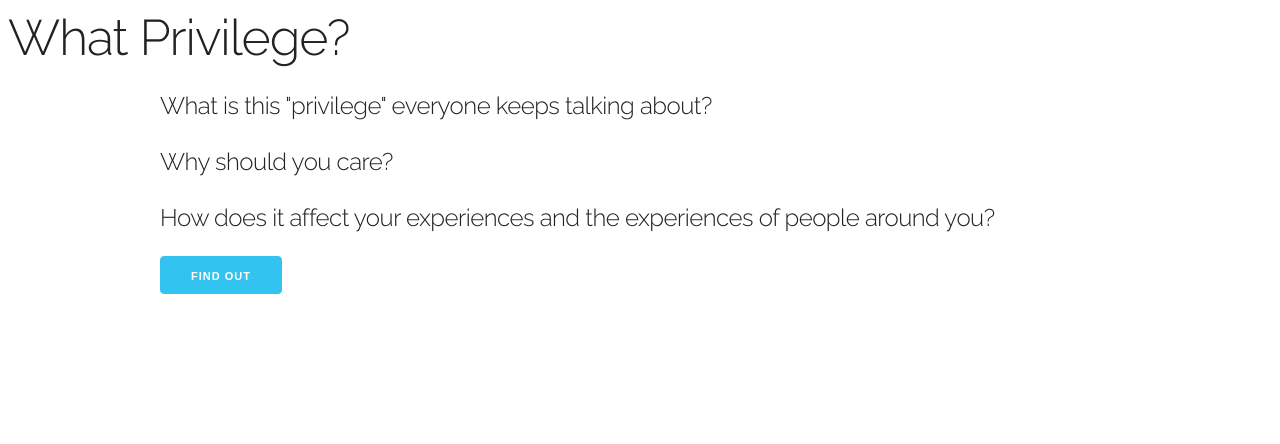
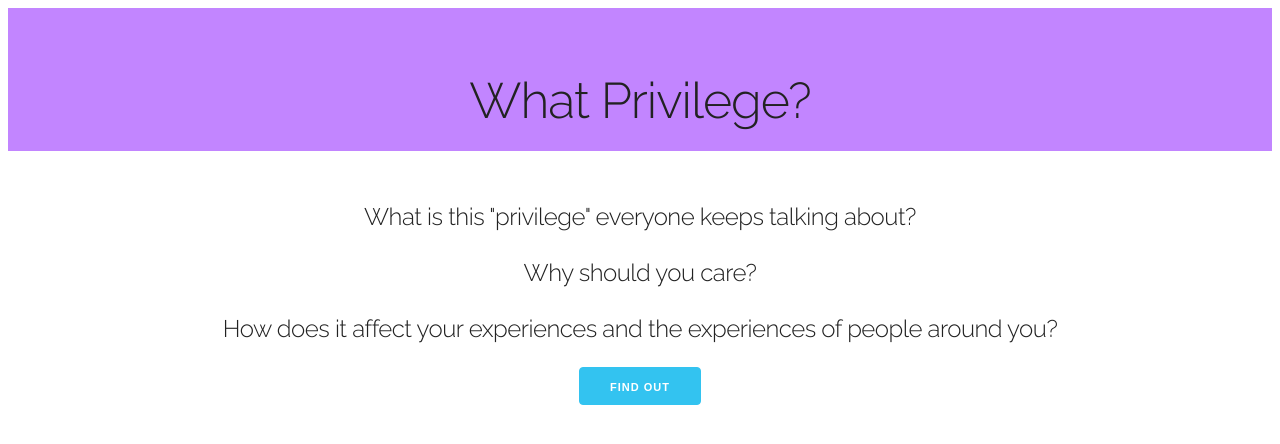
Before and after one commit to evykassirer/whatprivilege, a Django app: template templates/home.html in a window 1280 px wide. Shown: the top 444 px of the page. Run offline with Django 3.2, Linux system fonts and the light colour scheme; the template is opened without the code that fills it, so the values that code supplies are empty.

Commit message:
Trying to load privilege.css...

```diff
--- a/templates/home.html
+++ b/templates/home.html
@@ -20,7 +20,7 @@
   <!-- CSS
   –––––––––––––––––––––––––––––––––––––––––––––––––– -->
   <link rel="stylesheet" href="https://cdnjs.cloudflare.com/ajax/libs/skeleton/2.0.4/skeleton.css">
-
+  <link rel="stylesheet" href="privilege.css">
   <!-- Favicon
   –––––––––––––––––––––––––––––––––––––––––––––––––– -->
   <link rel="icon" type="image/png" href="images/favicon.png">
--- /dev/null
+++ b/templates/privilege.css
@@ -0,0 +1,17 @@
+.title {
+	padding-top: 5%;
+	background-color: #C285FF;
+}
+
+.center {
+	text-align: center;
+}
+
+.intro{
+	margin-top: 5%;
+	line-height: 1;
+}
+
+.question {
+	margin-top: 2em;
+}
```
